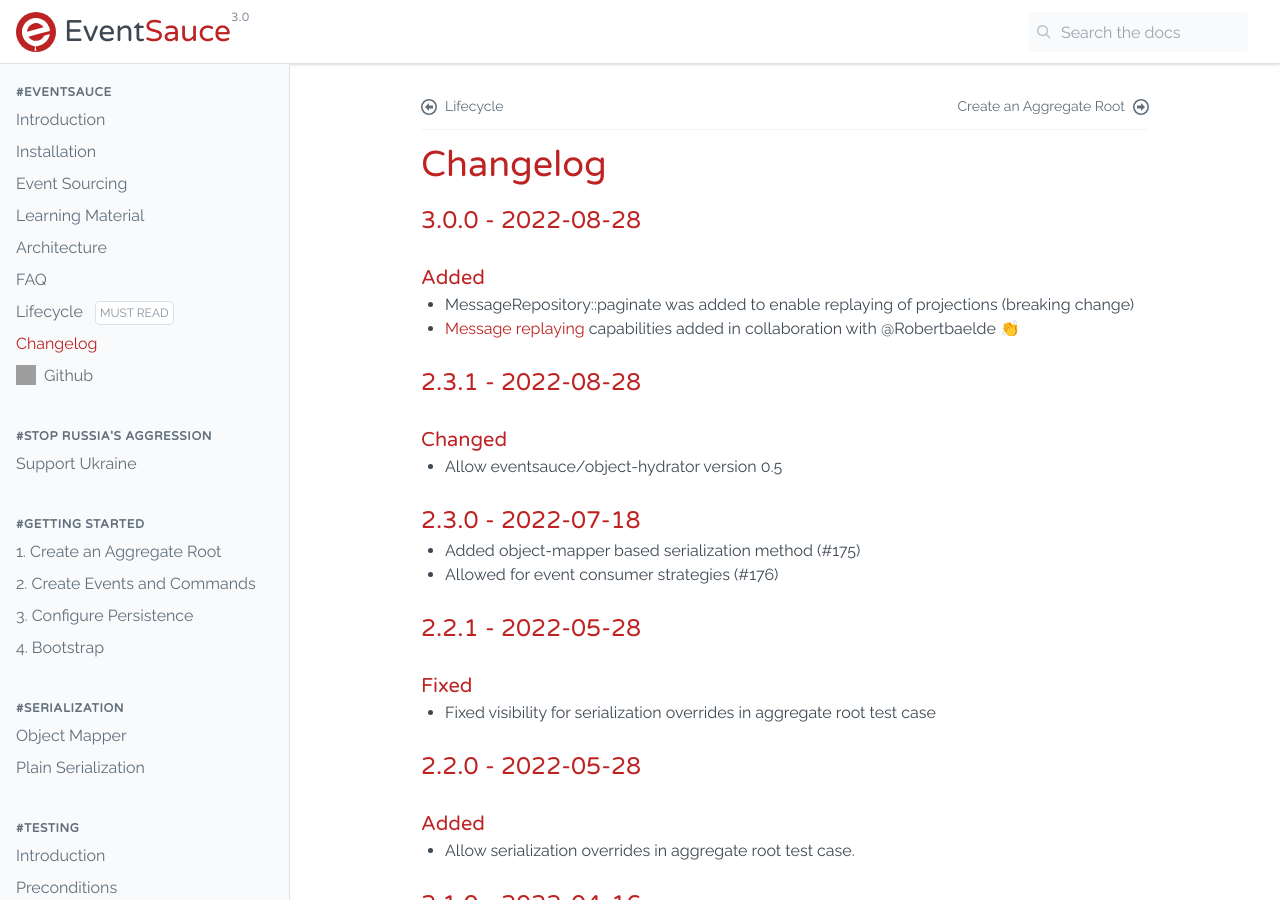
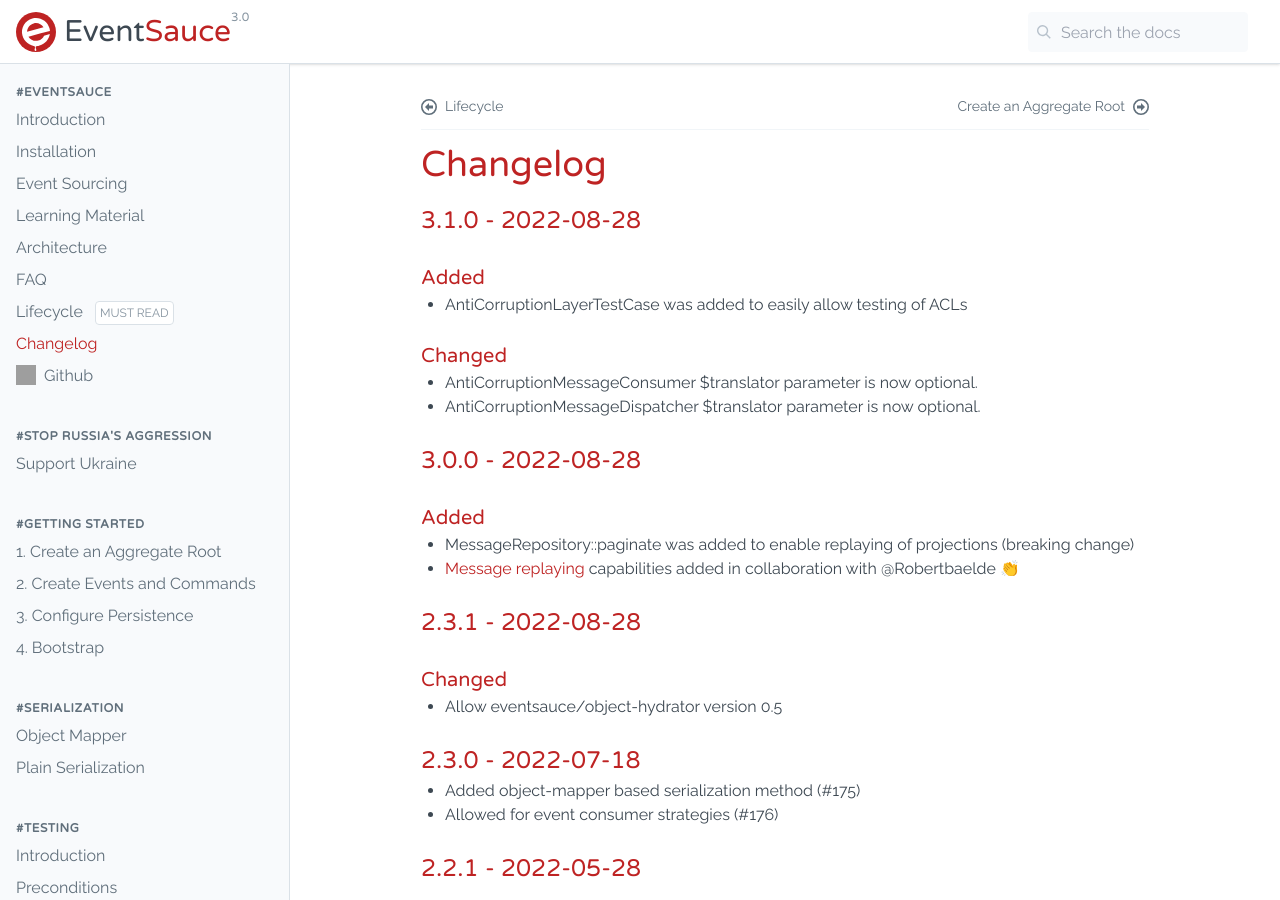
Before and after one commit to EventSaucePHP/EventSauce, a Jekyll site: the page built from docs/docs/changelog.md, in a window 1280 px wide and 900 px high. Built offline with Jekyll 4.4.1, drawn with Linux system fonts in a browser that asks for light colours; comment, search, counter and statistics services are not loaded; grey boxes are pictures that could not be loaded.

Commit message:
Prep changelog

```diff
--- a/docs/docs/changelog.md
+++ b/docs/docs/changelog.md
@@ -2,6 +2,17 @@
 permalink: /docs/changelog/
 title: Changelog
 ---
+
+## 3.1.0 - 2022-08-28
+
+### Added
+
+- AntiCorruptionLayerTestCase was added to easily allow testing of ACLs
+
+### Changed
+
+- AntiCorruptionMessageConsumer $translator parameter is now optional.
+- AntiCorruptionMessageDispatcher $translator parameter is now optional.
 
 ## 3.0.0 - 2022-08-28
 
```
Also changed, not shown: docs/docs/advanced/anti-corruption-layer.md (+2 -0 lines).
